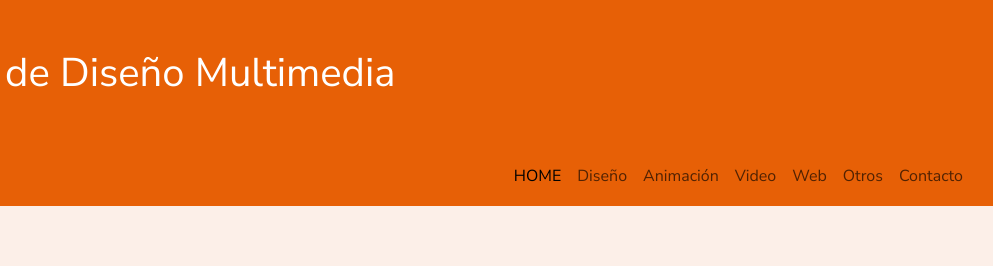
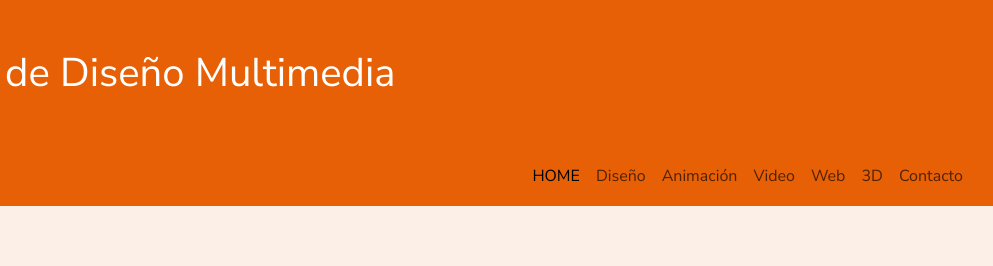
Before and after one commit to mpalermomd/Coder-Desarrollo-Web, a website: page index.html in a window 1280 px wide. Shown: the top 266 px of the page, 287-1280 px from the left. Drawn offline with nearby package versions, Linux system fonts and the light colour scheme.

Commit message:
Update index.html

```diff
--- a/index.html
+++ b/index.html
@@ -45,7 +45,7 @@
                   <a class="nav-link" href="../pages/web.html">Web</a>
                 </li>
               <li class="nav-item">
-                  <a class="nav-link" href="pages/otros.html">Otros</a>
+                  <a class="nav-link" href="pages/otros.html">3D</a>
                 </li>
               <li class="nav-item">
                   <a class="nav-link" href="pages/contacto.html">Contacto</a>
```
